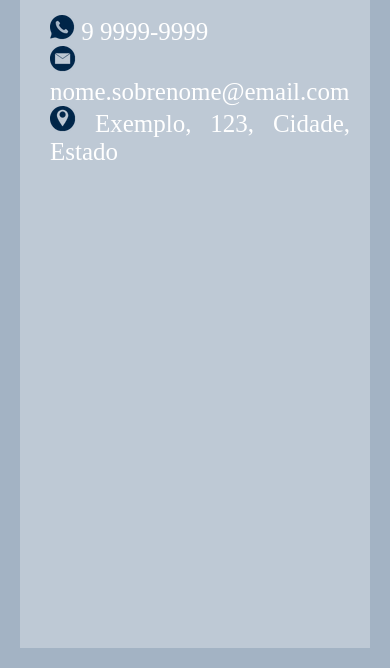
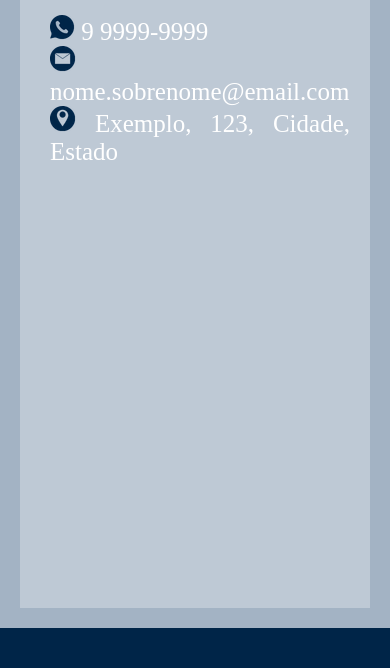
Before and after one commit to samuel-riber/Atividade-2---SAMUEL-DANTAS-RIBEIRO, a plain HTML site: page contato.html in a window 390 px wide. Shown: the part 222-890 px from the top of the page. After the commit the page ends 850 px from the top, so only its background shows below. Drawn offline with Linux system fonts and the light colour scheme.

Commit message:
transformar em leyaut responsivo

```diff
--- a/contato.html
+++ b/contato.html
@@ -3,6 +3,7 @@
     <head>
         <title>Contato</title>
         <link rel="stylesheet" href="style.css">
+        <meta name="viewport" content="width=device-width, initial-scale=1.0">
     </head>
 
     <body>
--- a/style.css
+++ b/style.css
@@ -1,6 +1,7 @@
 *{
     margin: 0;
     padding: 0;
+    box-sizing: border-box;
 }
 
 #menu{
```
Also changed, not shown: index.html (+1 -0 lines), projetos.html (+1 -0 lines), sobre.html (+1 -0 lines).
